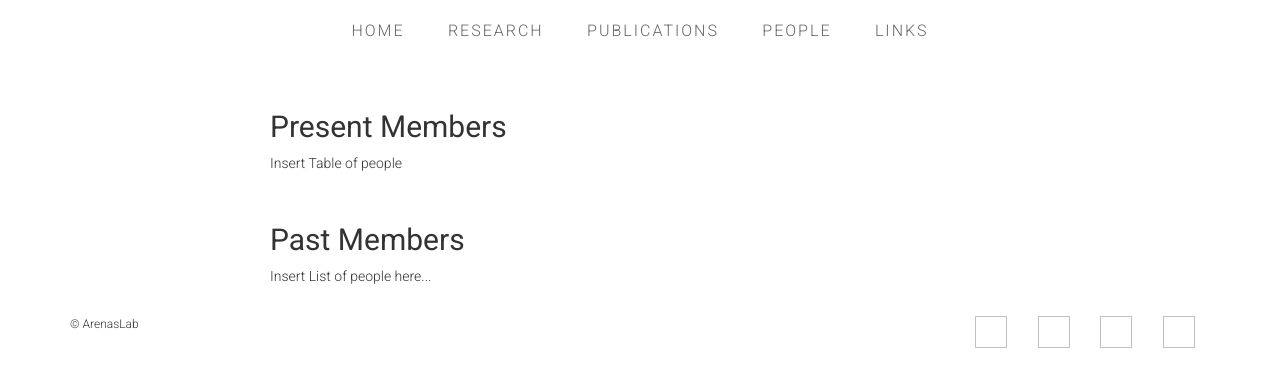
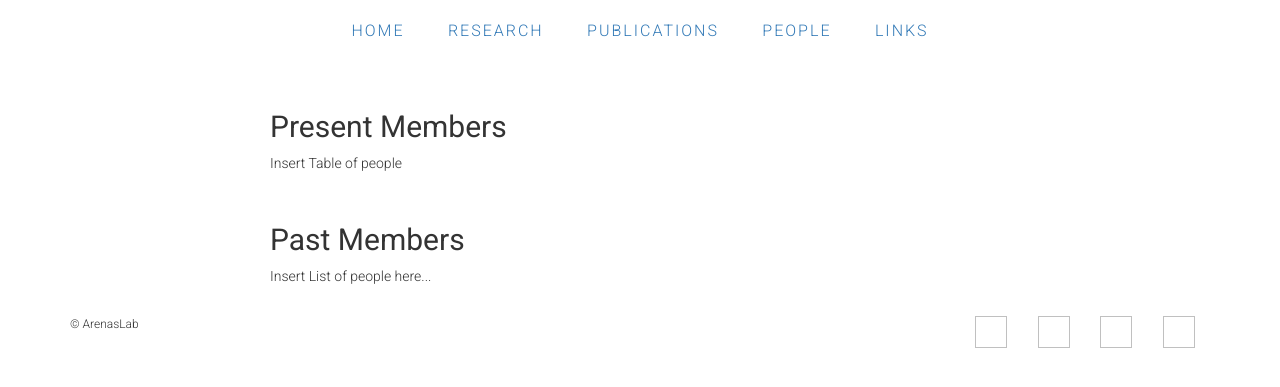
Before and after one commit to ArenasLab/arenaslab.github.io, a Jekyll site: the page people/index.html, which Jekyll copies as it is, in a window 1280 px wide. Shown: the top 387 px of the page. Built offline with Jekyll 4.4.1, drawn with Linux system fonts in a browser that asks for light colours.

Commit message:
Update index.html

```diff
--- a/people/index.html
+++ b/people/index.html
@@ -27,11 +27,11 @@
 
 
     <ul>
-      <li>Home</li>
-      <li>Research</li>
-      <li>Publications</li>
-      <li>People</li>
-      <li>Links</li>
+      <li><a class="page-link" href="/">Home</a></li>
+      <li><a class="page-link" href="/research/">Research</a></li>
+      <li><a class="page-link" href="/publications/">Publications</a></li>
+      <li><a class="page-link" href="/people/">People</a></li>
+      <li><a class="page-link" href="/links/">Links</a></li>
     </ul>
   </div>
   </header>
```
